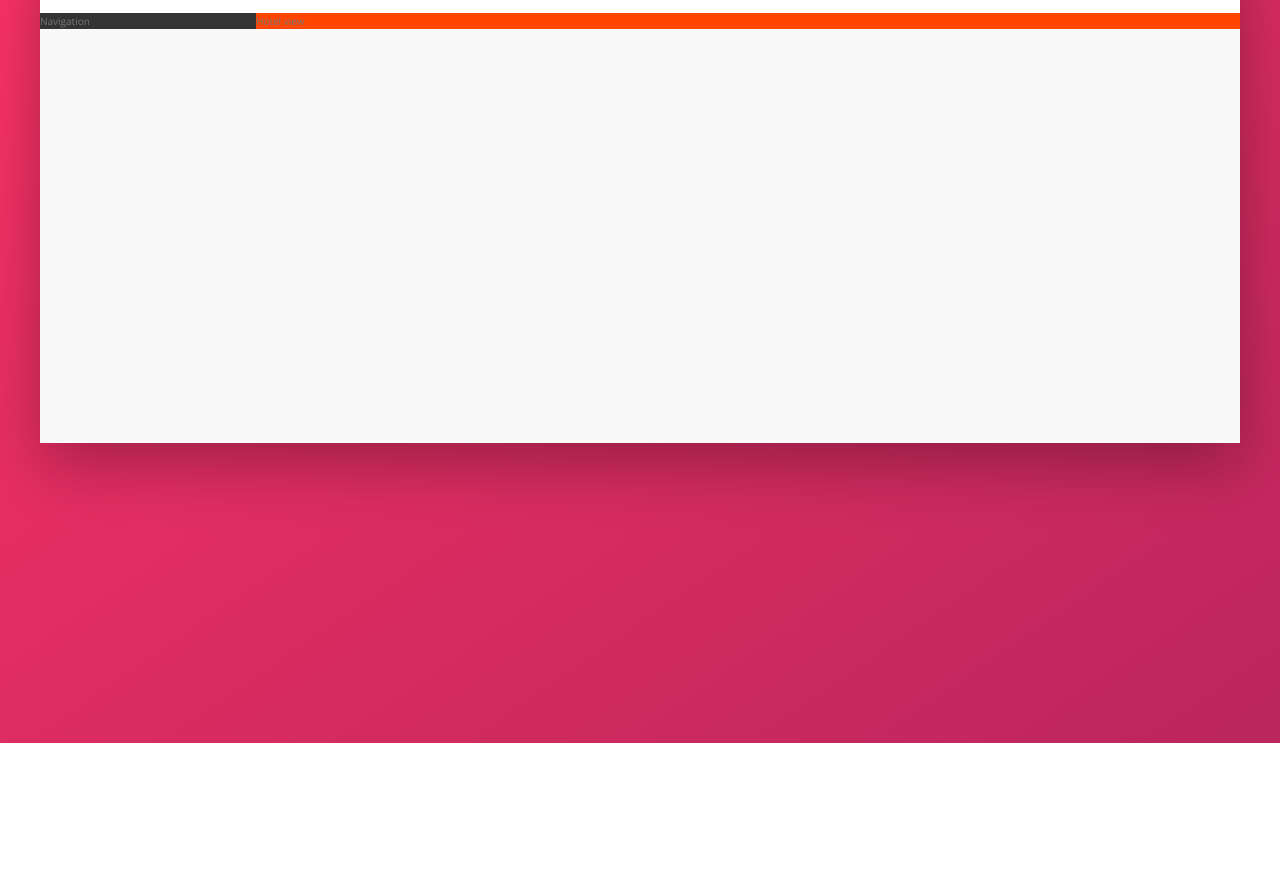
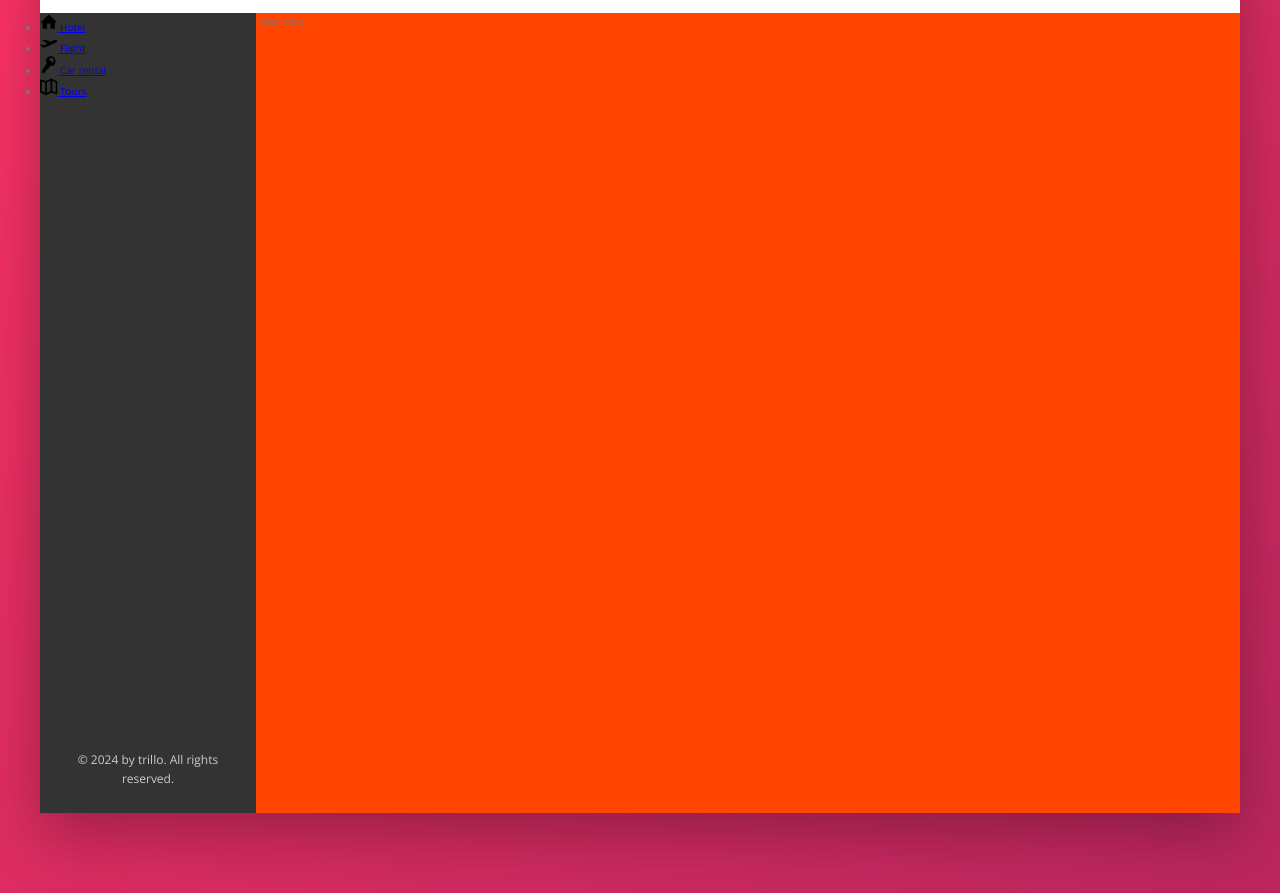
Before and after one commit to dmgimhana/booker, a website: page index.html in a window 1280 px wide. Shown: the part 137-1030 px from the top of the page. Before the commit the page ends 880 px from the top, so only its background shows below. Drawn offline with nearby package versions, Linux system fonts and the light colour scheme.

Commit message:
started to implement the main navigation

```diff
--- a/index.html
+++ b/index.html
@@ -55,7 +55,45 @@
         </nav>
       </div>
       <div class="content">
-        <nav class="sidebar">Navigation</nav>
+        <nav class="sidebar">
+          <ul class="side-nav">
+            <li class="side-nav__item">
+              <a href="#" class="side-nav__link">
+                <svg class="side-nav__icon">
+                  <use xlink:href="img/sprite.svg#icon-home"></use>
+                </svg>
+                <span>Hotel</span>
+              </a>
+            </li>
+            <li class="side-nav__item">
+              <a href="#" class="side-nav__link">
+                <svg class="side-nav__icon">
+                  <use xlink:href="img/sprite.svg#icon-aircraft-take-off"></use>
+                </svg>
+                <span>Flight</span>
+              </a>
+            </li>
+            <li class="side-nav__item">
+              <a href="#" class="side-nav__link">
+                <svg class="side-nav__icon">
+                  <use xlink:href="img/sprite.svg#icon-key"></use>
+                </svg>
+                <span>Car rental</span>
+              </a>
+            </li>
+            <li class="side-nav__item">
+              <a href="#" class="side-nav__link">
+                <svg class="side-nav__icon">
+                  <use xlink:href="img/sprite.svg#icon-map"></use>
+                </svg>
+                <span>Tours</span>
+              </a>
+            </li>
+          </ul>
+
+          <div class="legal">&copy; 2024 by trillo. All rights reserved.</div>
+        </nav>
+
         <main class="hotel-view">Hotel view</main>
       </div>
     </div>
--- a/sass/_components.scss
+++ b/sass/_components.scss
@@ -114,3 +114,27 @@
     margin-right: 1rem;
   }
 }
+
+////////////////////////////
+//SIDE NAVIGATION
+
+.side-nav {
+  &__item {
+  }
+
+  &__link {
+  }
+
+  &__icon {
+    width: 1.75rem;
+    height: 1.75rem;
+  }
+}
+
+// LEGAL TEXT
+.legal {
+  font-size: 1.2rem;
+  color: var(--color-grey-light-4);
+  text-align: center;
+  padding: 2.5rem;
+}
--- a/sass/_layout.scss
+++ b/sass/_layout.scss
@@ -24,10 +24,15 @@
 .sidebar {
   background-color: var(--color-grey-dark-1);
   flex: 0 0 18%;
+  display: flex;
+  flex-direction: column;
+  justify-content: space-between;
 }
 
 .hotel-view {
   background-color: #fff;
+  // TEST
   background-color: orangered;
+  height: 80rem;
   flex: 1;
 }
```
Also changed, not shown: css/style.css.
